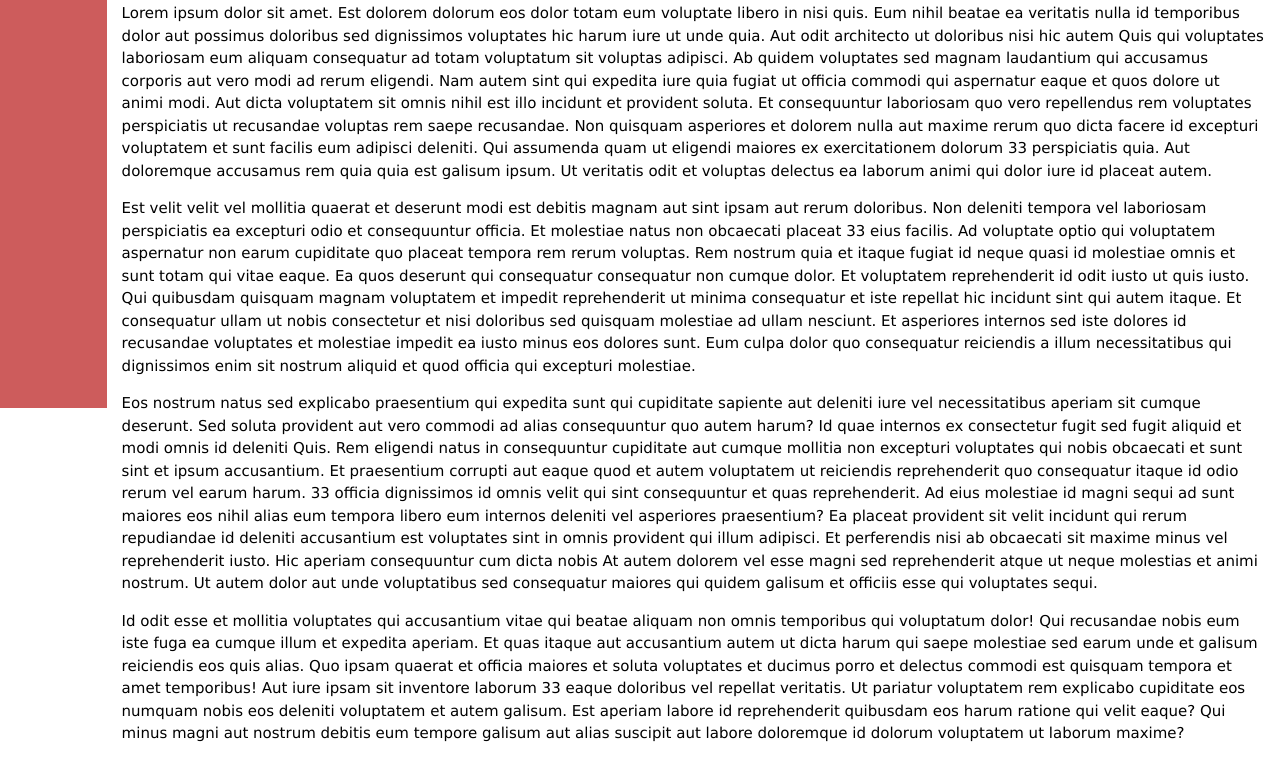
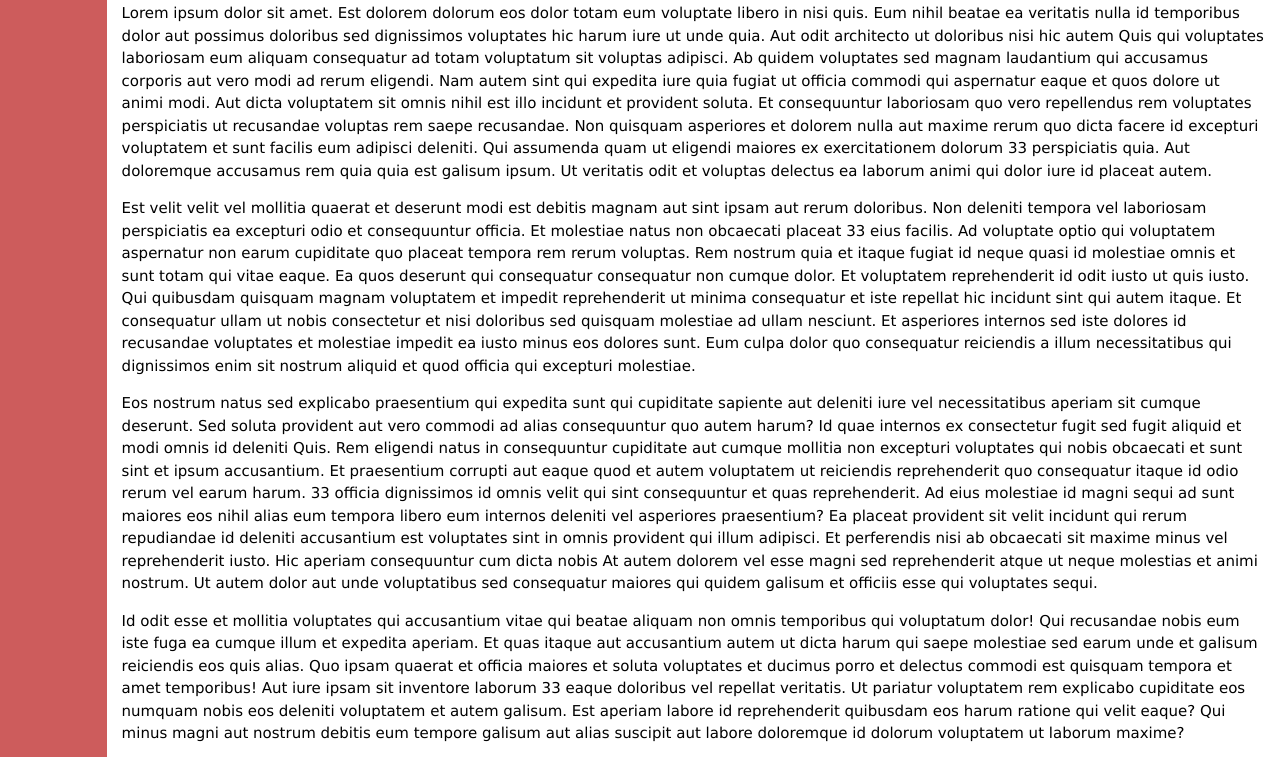
Before and after one commit to ThatHuman1/day8, a plain HTML site: page index.html in a window 1280 px wide. Shown: the part 201-958 px from the top of the page. Drawn offline with nearby package versions, Linux system fonts and the light colour scheme.

Commit message:
Update mystyle.css

```diff
--- a/mystyle.css
+++ b/mystyle.css
@@ -9,11 +9,14 @@
   }
 .aside {
     background-color: indianred;
+    text-align: center;
 }
 .footer {
     background-color: #3787d3;
     color: #ffffff;
     text-align: center;
+    position: static;
+    bottom: 0px;
 }
   .row::after {
     content: "";
@@ -44,5 +47,5 @@
     .col-11 {width: 91.66%;}
     .col-12 {width: 100%;}
 
-    .sidebar {height: 500px;}
+    .sidebar {height: 1500px;}
   }
```
